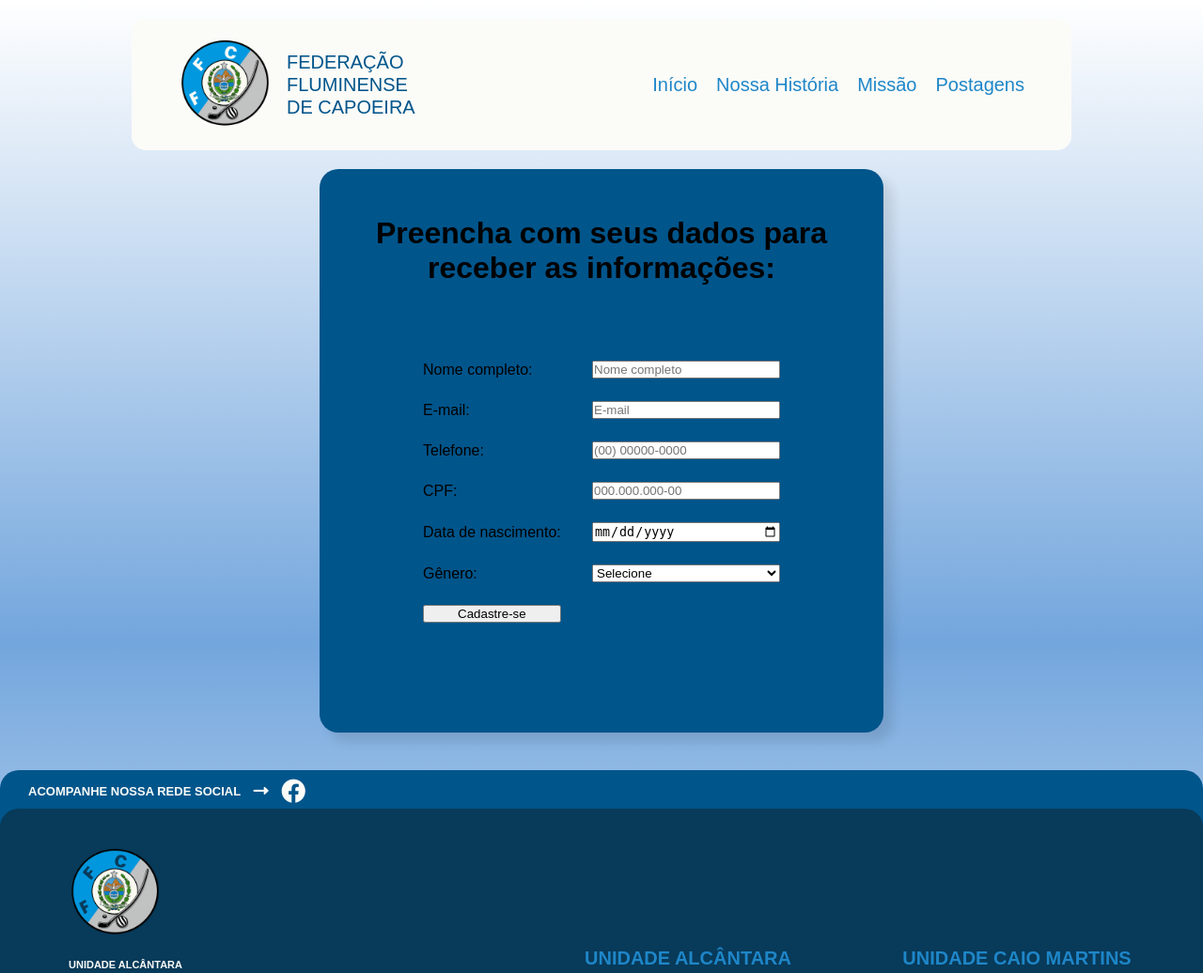
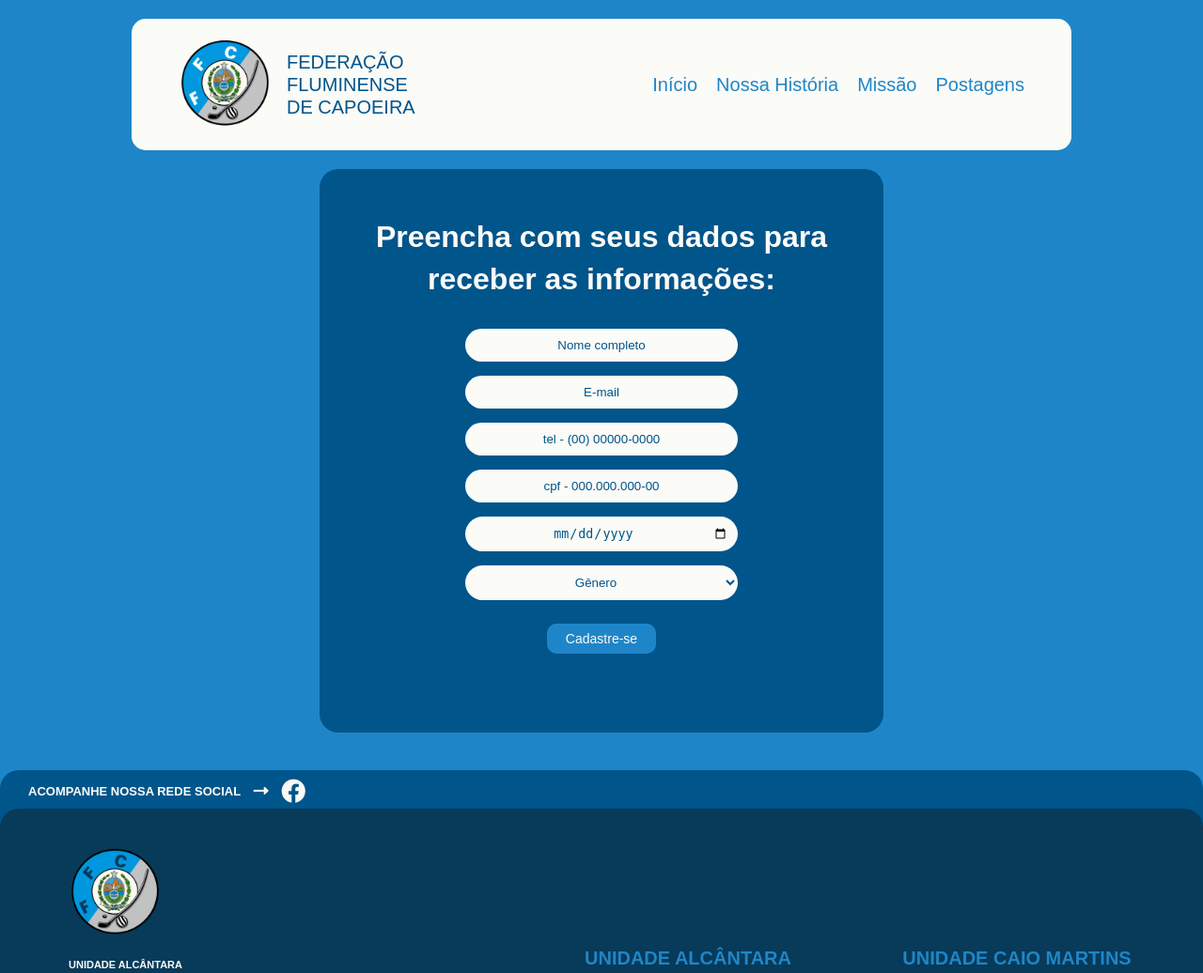
Before and after one commit to GusCoroa/projeto_web3, a Django app: page /voluntario/ in a window 1280 px wide. Shown: the top 1036 px of the page at 94% size. Run offline with Django 5.2, Linux system fonts and the light colour scheme; some web fonts are replaced.

Commit message:
ajuste css formulario // ajuste html formulario

```diff
--- a/static/css/formulario.css
+++ b/static/css/formulario.css
@@ -6,7 +6,7 @@
 
   body {
     margin-top: 140px;
-    background: linear-gradient(to bottom, transparent, #73a6dd, transparent);
+    background: #1e86c8
   }
 
   html{
@@ -30,33 +30,63 @@
     padding-left: 10px;
     padding-right: 10px;
     border-radius: 20px;
-    box-shadow: 10px 10px 12px rgba(0, 0, 0, 0.1);
+    color: #fbfbf8;
     font-family: HK Grotesk, sans-serif;
   }
 
   .caixa-formulario h1, .caixa-formulario h4{
     text-align: center;
+      line-height: 45px;
   }
 
-  .formulario{
-    font-family: 'Intro-rust', sans-serif;
-    margin: 80px 100px;
+ .formulario {
+  font-family: HK Grotesk, sans-serif;
+  display: flex;
+  flex-direction: column;
+  align-items: center;
+  padding: 30px 0;
 }
 
-.formulario {
-    display: grid;
-    grid-template-columns: max-content 1fr;
-    column-gap: 1rem;
-    row-gap: 1.5rem;
-    align-items: center;
-  }
+.formulario label {
+  width: 65%;
+  text-align: left;
+  margin-top: 10px;
+  margin-bottom: 5px;
+  color: #fbfbf8;
+}
 
-  .formulario input,
-  .formulario select {
-    justify-self: end;
-    width: 100%;
-    max-width: 200px;
-  }
+
+#submit {
+  background-color: #1e86c8;
+  color: #fbfbf8;
+  border: none;
+  padding: 8px 16px;
+  border-radius: 10px;
+  cursor: pointer;
+  margin-top: 10px;
+  font-size: 14px;
+  width: 20%;
+}
+.formulario input::placeholder,
+.formulario select::placeholder {
+  color: #00558b;
+  font-family: HK Grotesk, sans-serif;
+}
+
+.formulario input,
+.formulario select {
+  background-color: #fbfbf8;
+  color: #00558b;
+  border: none;
+  padding: 10px 10px;
+  border-radius: 20px;
+  width: 50%;
+  margin-bottom: 15px;
+  text-align: center;
+}
+
+
+
 
 
 .alerta, .sucesso {
--- a/templates/voluntario.html
+++ b/templates/voluntario.html
@@ -39,29 +39,21 @@
         <form class="formulario" method="post">
             {% csrf_token %}
 
-        <label for="fullname">Nome completo:</label>
+
             <input class="input" type="text" id="fullname" name="fullname" placeholder="Nome completo" required>
-
-            <label for="email">E-mail:</label>
             <input class="input" type="email" id="email" name="email" placeholder="E-mail" required>
-
-            <label for="tel">Telefone:</label>
-            <input class="input" type="tel" id="tel" name="tel" oninput="TEL(this)"  placeholder="(00) 00000-0000" required>
-            <label for="cpf">CPF:</label>
-            <input class="input" type="text" id="cpf" name="cpf" oninput="CPF(this)" placeholder="000.000.000-00" required>
-
-            <label for="dataNascimento">Data de nascimento: </label>
-            <input class="input" type="date" id="dataNascimento" name="dataNascimento" required>
-
-            <label for="sexo">Gênero:</label>
+            <input class="input" type="tel" id="tel" name="tel" oninput="TEL(this)"  placeholder="tel - (00) 00000-0000" required>
+            <input class="input" type="text" id="cpf" name="cpf" oninput="CPF(this)" placeholder="cpf - 000.000.000-00" required>
+            <input class="input" type="date" id="dataNascimento" name="dataNascimento" placeholder="Data de nascimento" required>
             <select id="sexo" name="sexo" required>
-                <option value="">Selecione</option>
-                <option value="masculino">Masculino</option>
-                <option value="feminino">Feminino</option>
-                <option value="outro">Outro</option>
+              <option value="" disabled selected>Gênero</option>
+              <option value="masculino">Masculino</option>
+              <option value="feminino">Feminino</option>
+              <option value="outro">Outro</option>
             </select>
 
-            <input type="submit" value="Cadastre-se">
+
+            <input type="submit" value="Cadastre-se" id="submit">
         </form>
         {%if mensagem%}
             {% if mensagem != "Cadastro realizado com sucesso!" %}
```
